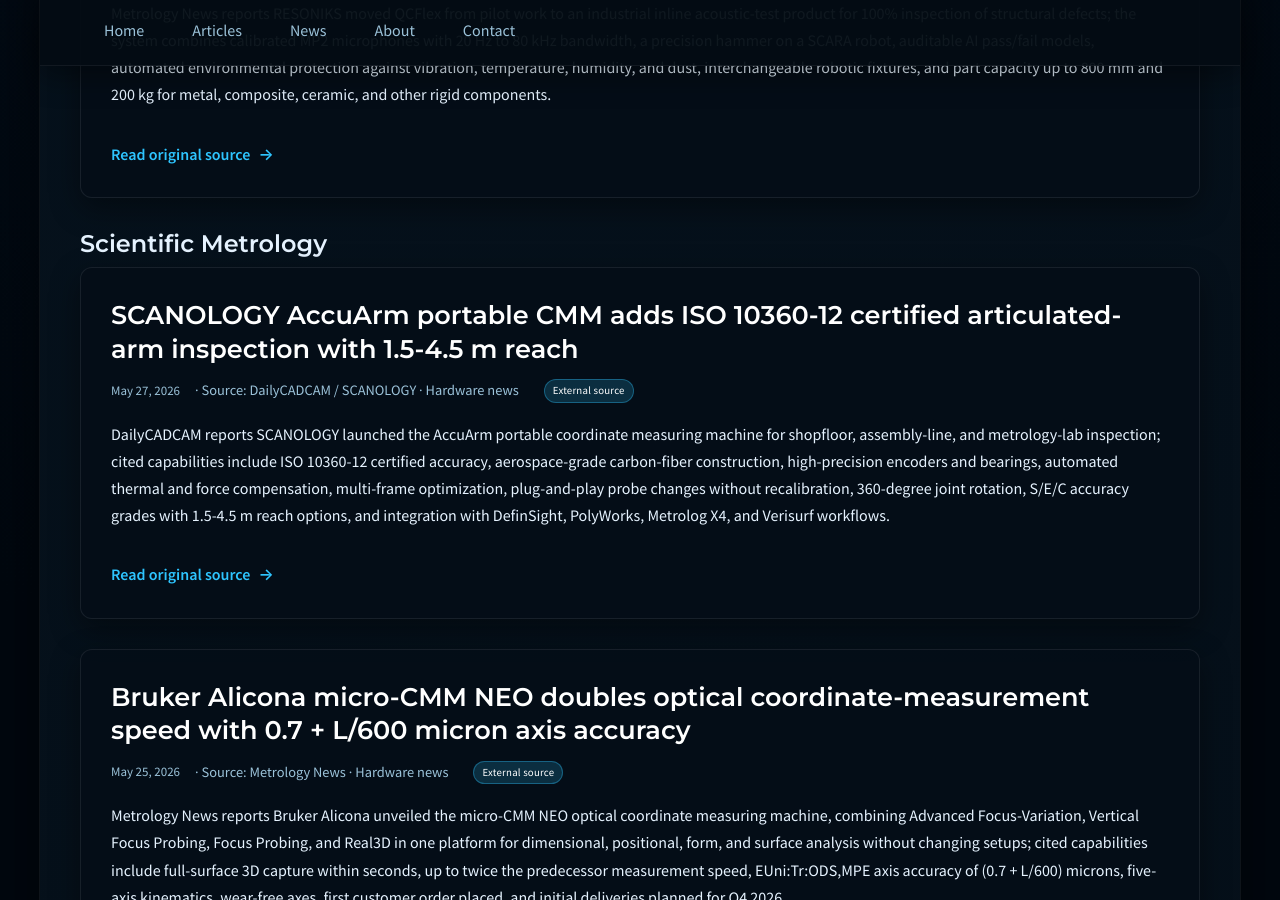
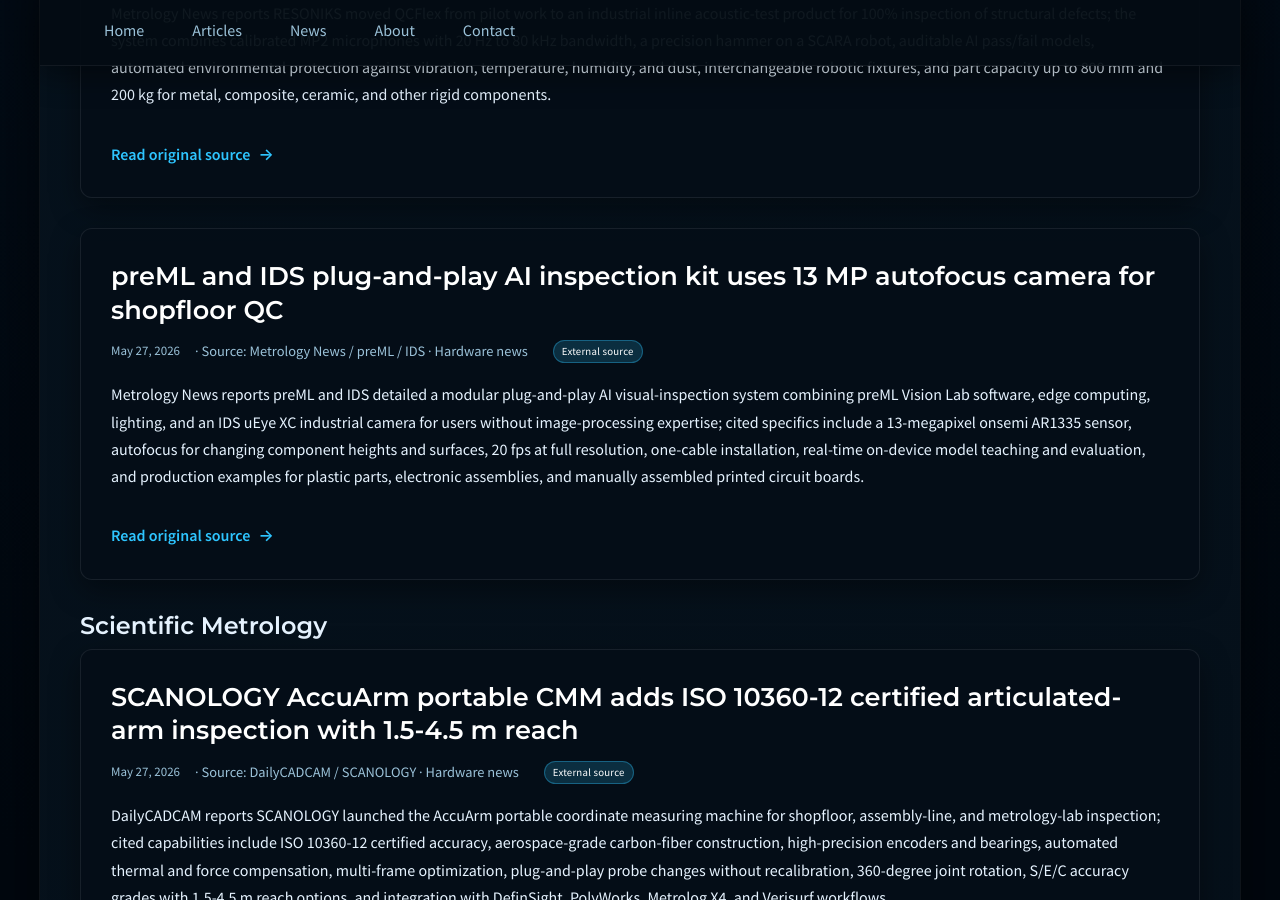
Before and after one commit to JohnForeman/MetrologyCentral, a Jekyll site: the page built from news.md, in a window 1280 px wide and 900 px high, scrolled down 8501 px. Built offline with Jekyll 4.4.1, drawn with Linux system fonts in a browser that asks for light colours.

Commit message:
Add high-signal AI inspection news item

```diff
--- a/_data/news.yml
+++ b/_data/news.yml
@@ -1289,3 +1289,18 @@
     robotic fixtures, and part capacity up to 800 mm and 200 kg for metal, composite,
     ceramic, and other rigid components.
   url: https://metrology.news/qcflex-offers-fully-automated-ai-powered-acoustic-testing/
+- date: '2026-05-27'
+  title: preML and IDS plug-and-play AI inspection kit uses 13 MP autofocus camera
+    for shopfloor QC
+  source: Metrology News / preML / IDS
+  sector: quality_software
+  kind: hardware_news
+  summary: Metrology News reports preML and IDS detailed a modular plug-and-play AI
+    visual-inspection system combining preML Vision Lab software, edge computing,
+    lighting, and an IDS uEye XC industrial camera for users without image-processing
+    expertise; cited specifics include a 13-megapixel onsemi AR1335 sensor, autofocus
+    for changing component heights and surfaces, 20 fps at full resolution, one-cable
+    installation, real-time on-device model teaching and evaluation, and production
+    examples for plastic parts, electronic assemblies, and manually assembled printed
+    circuit boards.
+  url: https://metrology.news/plug-and-play-ai-inspection-system-simplifies-industrial-quality-control/
```
